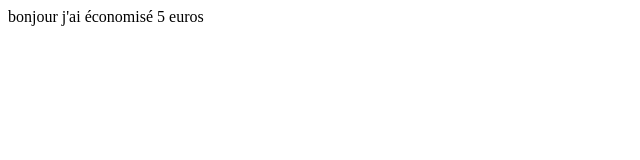
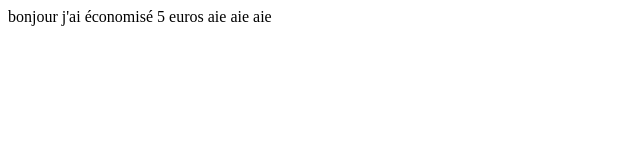
Before and after one commit to Sopatrika/TP1, a plain HTML site: page index.html in a window 1280 px wide. Shown: the full height of the page, 0-640 px from the left. Drawn offline with Linux system fonts and the light colour scheme.

Commit message:
Update index.html
ok

```diff
--- a/index.html
+++ b/index.html
@@ -8,6 +8,6 @@
 </head>
 <body>
 
-    <div>bonjour j'ai économisé 5 euros</div>
+    <div>bonjour j'ai économisé 5 euros aie aie aie</div>
 </body>
 </html>
```
